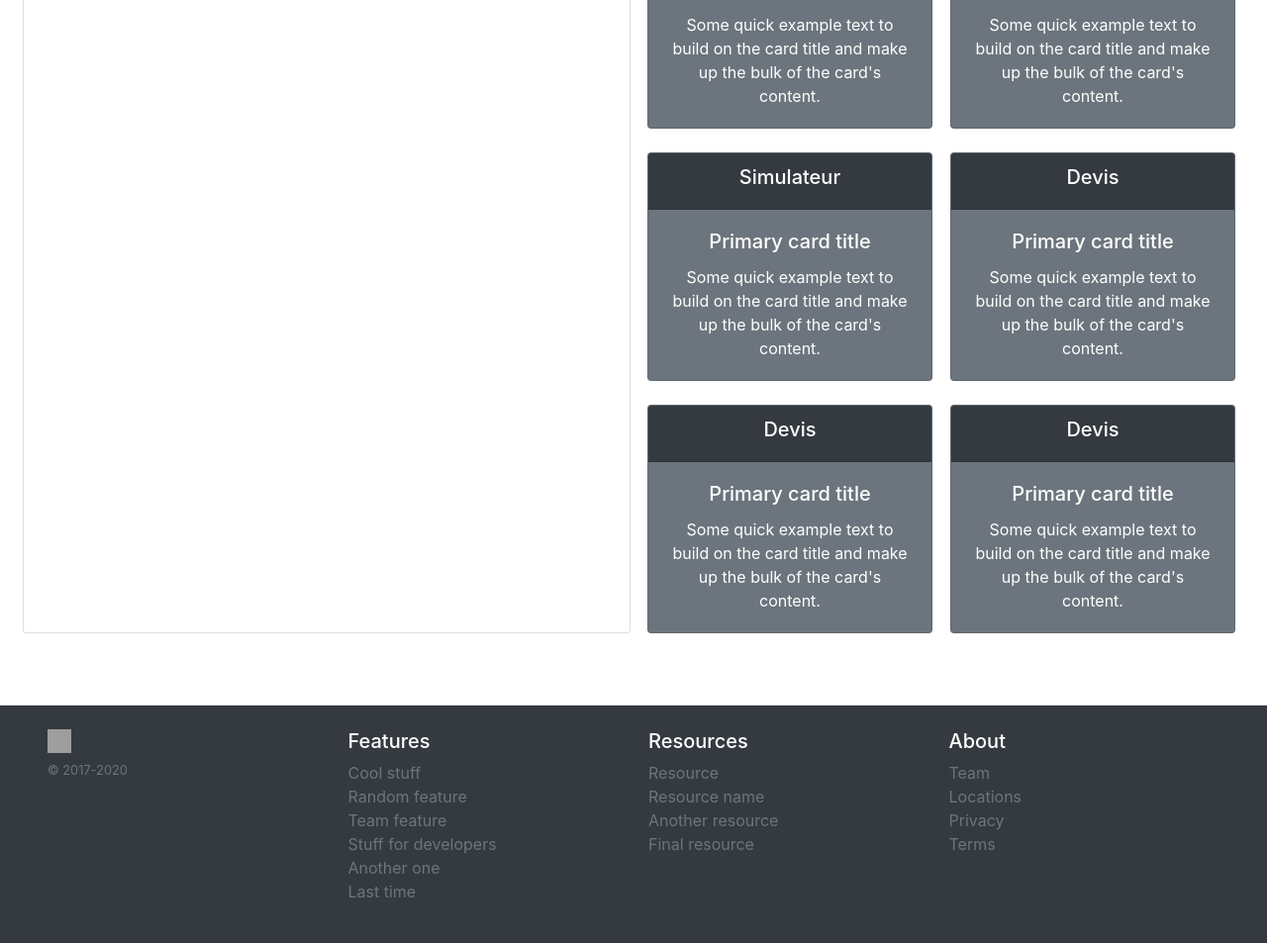
After one commit to CollignonB/banqueSymfony, a Symfony app: template templates/home/home.html.twig in a window 1280 px wide. The commit adds this page. Shown: the part 814-1767 px from the top of the page at 99% size. Run offline with Twig, Linux system fonts and the light colour scheme; the template is opened without the code that fills it, so the values that code supplies are empty; some libraries are stand-ins or nearby versions; grey boxes are pictures that could not be loaded.

Commit message:
|Mod-Add| - mod_base.twig / add_MainController & home.twig -

```diff
--- a/templates/base.html.twig
+++ b/templates/base.html.twig
@@ -2,11 +2,130 @@
 <html>
 	<head>
 		<meta charset="UTF-8">
-        <title>{% block title %}Welcome!{% endblock %}</title>
-        {% block stylesheets %}{% endblock %}
+		<meta name="viewport" content="width=device-width, initial-scale=1, shrink-to-fit=no">
+		<meta name="description" content="">
+		<title>
+			{% block title %}Welcome!
+			{% endblock %}
+		</title>
+
+		{# Bootstrap core CSS  #}
+		<link rel="stylesheet" href="https://cdn.jsdelivr.net/npm/bootstrap@4.5.3/dist/css/bootstrap.min.css" integrity="sha384-TX8t27EcRE3e/ihU7zmQxVncDAy5uIKz4rEkgIXeMed4M0jlfIDPvg6uqKI2xXr2" crossorigin="anonymous">
+		<link rel="stylesheet" href="{{ asset('css/main.css') }}"> {% block stylesheets %}{% endblock %}
+
 		</head>
+
 		<body>
-        {% block body %}{% endblock %}
+
+			<nav class="navbar fixed-top navbar-expand-lg navbar-light border-bottom border-white bg-dark">
+				<a class="navbar-brand text-white" href="{{ path ("app_home") }}">ADALOVELACE</a>
+				<button class="navbar-toggler" type="button" data-toggle="collapse" data-target="#navbarHeaderToggler" aria-controls="navbarTogglerDemo02" aria-expanded="false" aria-label="Toggle navigation">
+					<span class="btn btn-light">MENU</span>
+				</button>
+
+				<div class="collapse navbar-collapse justify-content-end" id="navbarHeaderToggler">
+					<ul class="nav mx-5">
+						<li class="nav-item active">
+							<a class="nav-link text-white" href="{{ path ("app_home") }}">Accueil<span class="sr-only">(current)</span>
+							</a>
+						</li>
+						<li class="nav-item">
+							<a class="nav-link text-white" href="#">Actualités</a>
+						</li>
+						<li class="nav-item">
+							<a class="nav-link text-white" href="#" tabindex="-1" aria-disabled="true">Nos Equipes</a>
+						</li>
+					</ul>
+
+					{# {% if is_granted('IS_AUTHENTICATED_FULLY') %} #}
+						<a href="{#{{path('app_user')}}#}" class="btn btn-sm btn-success m-2 my-sm-0">Mon Compte</a>
+						<a href="{#{{{path('app_logout')}}#}" class="btn btn-sm btn-danger m-2 my-sm-0">Deconnexion</a>
+					{# {% else %} #}
+						<a href="{#{{{ path ("app_login") }}#}" class="btn btn-sm btn-info m-2 my-sm-0" type="button">Mon Espace</a>
+					{# {% endif %} #}
+				</div>
+
+			</nav>
+
+			<header class="jumbotron">
+				<div class="container px-3 py-3 pt-md-5 pb-md-4 mx-auto text-center">
+					<h1 class="display-4">ADALOVELACE</h1>
+					<p class="lead">Nous vous accompagnions dans votre réussite.</p>
+				</div>
+			</header>
+
+			{% block main %}{% endblock %}
+
+			<footer class="footer py-4 mt-5 px-5 text-white border-top bg-dark">
+				<div class="row">
+					<div class="col-12 col-md">
+						<img class="mb-2" src="../assets/brand/bootstrap-solid.svg" alt="" width="24" height="24">
+						<small class="d-block mb-3 text-muted">&copy; 2017-2020</small>
+					</div>
+					<div class="col-6 col-md">
+						<h5>Features</h5>
+						<ul class="list-unstyled text-small">
+							<li>
+								<a class="text-muted" href="#">Cool stuff</a>
+							</li>
+							<li>
+								<a class="text-muted" href="#">Random feature</a>
+							</li>
+							<li>
+								<a class="text-muted" href="#">Team feature</a>
+							</li>
+							<li>
+								<a class="text-muted" href="#">Stuff for developers</a>
+							</li>
+							<li>
+								<a class="text-muted" href="#">Another one</a>
+							</li>
+							<li>
+								<a class="text-muted" href="#">Last time</a>
+							</li>
+						</ul>
+					</div>
+					<div class="col-6 col-md">
+						<h5>Resources</h5>
+						<ul class="list-unstyled text-small">
+							<li>
+								<a class="text-muted" href="#">Resource</a>
+							</li>
+							<li>
+								<a class="text-muted" href="#">Resource name</a>
+							</li>
+							<li>
+								<a class="text-muted" href="#">Another resource</a>
+							</li>
+							<li>
+								<a class="text-muted" href="#">Final resource</a>
+							</li>
+						</ul>
+					</div>
+					<div class="col-6 col-md">
+						<h5>About</h5>
+						<ul class="list-unstyled text-small">
+							<li>
+								<a class="text-muted" href="#">Team</a>
+							</li>
+							<li>
+								<a class="text-muted" href="#">Locations</a>
+							</li>
+							<li>
+								<a class="text-muted" href="#">Privacy</a>
+							</li>
+							<li>
+								<a class="text-muted" href="#">Terms</a>
+							</li>
+						</ul>
+					</div>
+				</div>
+			</footer>
+
+			<script src="https://code.jquery.com/jquery-3.5.1.slim.min.js" integrity="sha384-DfXdz2htPH0lsSSs5nCTpuj/zy4C+OGpamoFVy38MVBnE+IbbVYUew+OrCXaRkfj" crossorigin="anonymous"></script>
+			<script src="https://cdn.jsdelivr.net/npm/bootstrap@4.5.3/dist/js/bootstrap.bundle.min.js" integrity="sha384-ho+j7jyWK8fNQe+A12Hb8AhRq26LrZ/JpcUGGOn+Y7RsweNrtN/tE3MoK7ZeZDyx" crossorigin="anonymous"></script>
+
 			{% block javascripts %}{% endblock %}
 		</body>
 	</html>
+</body></html>
--- /dev/null
+++ b/templates/home/home.html.twig
@@ -0,0 +1,175 @@
+{% extends 'base.html.twig' %}
+
+{% block title %}AdaLovelace - Home
+{% endblock %}
+
+{% block main %}
+
+	<main>
+		<div class="container-fluid m-auto">
+			<div>
+				{% for message in app.flashes('success') %}
+					<div class="alert alert-success" role="alert">{{ message }}</div>
+				{% endfor %}
+			</div>
+			<div
+				class="row m-2">
+				<!-- Carousel -->
+				<article id="carousel" class="card col-sm col-lg mr-2 mb-4 p-0">
+					<div id="carouselFade" class="carousel slide carousel-fade" data-ride="carousel">
+						<div class="carousel-inner">
+							<div class="carousel-item active">
+								<img src="https://cdn.dribbble.com/users/1322388/screenshots/6480681/online-banking1.jpg" class="d-block w-100" alt="...">
+								<div class="card carousel-caption d-none d-md-block bg-secondary pt-0">
+									<h5 class="card-header bg-dark">Ici un titre</h5>
+									<p>Praesent commodo cursus magna, vel scelerisque nisl consectetur.</p>
+									<button class="btn btn-dark">action</button>
+								</div>
+							</div>
+							<div class="carousel-item">
+								<img src="https://cdn.dribbble.com/users/1322388/screenshots/9732802/media/f6522ed90c43fa8952a6cfcf42745462.jpg" class="d-block w-100" alt="...">
+								<div class="card carousel-caption d-none d-md-block bg-secondary pt-0">
+									<h5 class="card-header bg-dark">Test numero 2</h5>
+									<p>Praesent commodo cursus magna, vel scelerisque nisl consectetur.</p>
+									<button class="btn btn-dark">action</button>
+								</div>
+							</div>
+							<div class="carousel-item">
+								<img src="https://cdn.dribbble.com/users/1322388/screenshots/6162733/shopping-2.jpg" class="d-block w-100" alt="...">
+								<div class="card carousel-caption d-none d-md-block bg-secondary pt-0">
+									<h5 class="card-header bg-dark">Third slide label</h5>
+									<p>Praesent commodo cursus magna, vel scelerisque nisl consectetur.</p>
+									<button class="btn btn-dark">action</button>
+								</div>
+							</div>
+						</div>
+						<a class="carousel-control-prev" href="#carouselFade" role="button" data-slide="prev">
+							<span class="carousel-control-prev-icon" aria-hidden="true"></span>
+							<span class="sr-only">Previous</span>
+						</a>
+						<a class="carousel-control-next" href="#carouselFade" role="button" data-slide="next">
+							<span class="carousel-control-next-icon" aria-hidden="true"></span>
+							<span class="sr-only">Next</span>
+						</a>
+					</div>
+				</article>
+				<!-- Carousel END-->
+
+				<!-- Short acces  -->
+				<section class="container col-sm-12 col-lg d-flex flex-wrap justify-content-around p-0">
+
+					<section class="card col-sm-12 container bg-secondary mb-4 p-0">
+						<nav class="text-center">
+							<h2 class="card-header text-white bg-dark">MES ACCES RAPIDES</h2>
+							<ul class="nav flex justify-content-center m-5">
+								<li class="nav-item card m-2">
+									<a class="nav-link text-dark active" href="{#{% if is_granted('IS_AUTHENTICATED_FULLY') %}{{path('app_user')}}{% else %}{{path('app_login')}}{% endif %}#}">Accéder à mes comptes</a>
+								</li>
+								<li class="nav-item card m-2">
+									<a class="nav-link text-dark active" href="{#{% if is_granted('IS_AUTHENTICATED_FULLY') %}{{path('app_user')}}{% else %}{{path('app_login')}}{% endif %}#}">Faire un virement</a>
+								</li>
+								<li class="nav-item card m-2">
+									<a class="nav-link text-dark active" href="{#{% if is_granted('IS_AUTHENTICATED_FULLY') %}{{path('app_user')}}{% else %}{{path('app_login')}}{% endif %}#}">Editer un RIB</a>
+								</li>
+								<li class="nav-item card m-2">
+									<a class="nav-link text-dark active" href="#">Prendre rendez-vous avec un conseiller</a>
+								</li>
+								<li class="nav-item card m-2">
+									<a class="nav-link text-dark active" href="#">Accéder à la messagerie sécuriséee</a>
+								</li>
+							</ul>
+						</nav>
+					</section>
+
+					<div class="card col-sm-12 text-center text-white bg-secondary mb-4 p-0" style="max-width: 18rem;">
+						<div class="card-header bg-dark">
+							<a class="text-white" href="#">
+								<h5>Simulateur</h5>
+							</a>
+						</div>
+						<div class="card-body">
+							<h5 class="card-title text-white">
+								<a class="text-white" href="#">Primary card title</a>
+							</h5>
+							<p class="card-text">Some quick example text to build on the card title and make up the bulk of the card's content.</p>
+						</div>
+					</div>
+
+					<div class="card col-sm-12 text-center text-white bg-secondary mb-4 p-0" style="max-width: 18rem;">
+						<div class="card-header bg-dark">
+							<a class="text-white" href="#">
+								<h5>Simulateur</h5>
+							</a>
+						</div>
+						<div class="card-body">
+							<h5 class="card-title text-white">
+								<a class="text-white" href="#">Primary card title</a>
+							</h5>
+							<p class="card-text">Some quick example text to build on the card title and make up the bulk of the card's content.</p>
+						</div>
+					</div>
+
+					<div class="card col-sm-12 text-center text-white bg-secondary mb-4 p-0" style="max-width: 18rem;">
+						<div class="card-header bg-dark">
+							<a class="text-white" href="#">
+								<h5>Simulateur</h5>
+							</a>
+						</div>
+						<div class="card-body">
+							<h5 class="card-title text-white">
+								<a class="text-white" href="#">Primary card title</a>
+							</h5>
+							<p class="card-text">Some quick example text to build on the card title and make up the bulk of the card's content.</p>
+						</div>
+					</div>
+
+					<div class="card col-sm-12 text-center text-white bg-secondary mb-4 p-0" style="max-width: 18rem;">
+						<div class="card-header bg-dark">
+							<a class="text-white" href="#">
+								<h5>Devis</h5>
+							</a>
+						</div>
+						<div class="card-body">
+							<h5 class="card-title text-white">
+								<a class="text-white" href="#">Primary card title</a>
+							</h5>
+							<p class="card-text">Some quick example text to build on the card title and make up the bulk of the card's content.</p>
+						</div>
+					</div>
+
+					<div class="card col-sm-12 text-center text-white bg-secondary mb-4 p-0" style="max-width: 18rem;">
+						<div class="card-header bg-dark">
+							<a class="text-white" href="#">
+								<h5>Devis</h5>
+							</a>
+						</div>
+						<div class="card-body">
+							<h5 class="card-title text-white">
+								<a class="text-white" href="#">Primary card title</a>
+							</h5>
+							<p class="card-text">Some quick example text to build on the card title and make up the bulk of the card's content.</p>
+						</div>
+					</div>
+
+					<div class="card col-sm-12 text-center text-white bg-secondary mb-4 p-0" style="max-width: 18rem;">
+						<div class="card-header bg-dark">
+							<a class="text-white" href="#">
+								<h5>Devis</h5>
+							</a>
+						</div>
+						<div class="card-body">
+							<h5 class="card-title text-white">
+								<a class="text-white" href="#">Primary card title</a>
+							</h5>
+							<p class="card-text">Some quick example text to build on the card title and make up the bulk of the card's content.</p>
+						</div>
+					</div>
+
+				</section>
+				<!-- Short acces END -->
+
+			</div>
+		</div>
+	</main>
+
+{% endblock %}
```
Also changed, not shown: src/Controller/MainController.php (added, +27 -0 lines). Lines whose indentation alone changed are shown as unchanged.
